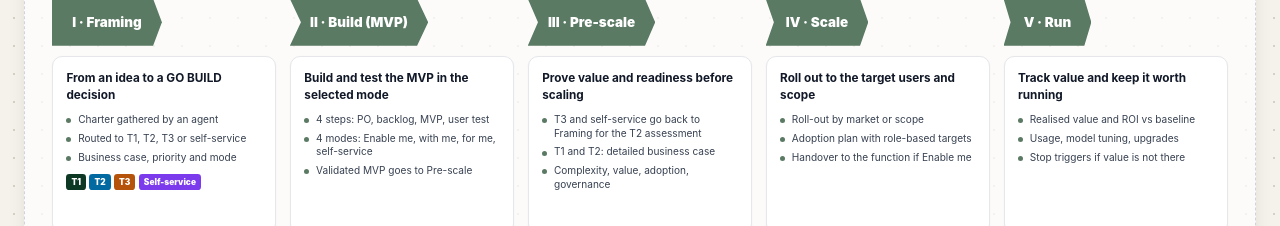
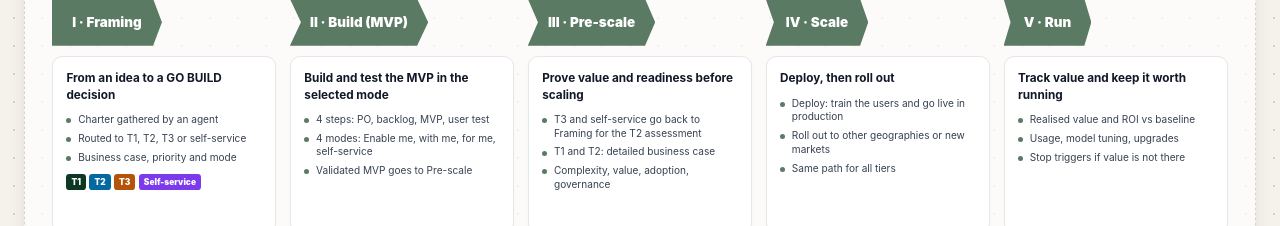
Before and after one commit to khakh101/opella, a Next.js app: page / in a window 1280 px wide. Shown: the part 365-591 px from the top of the page. Built offline with nearby package versions, Linux system fonts and the light colour scheme; no server answers; the database is empty.

Commit message:
Miro tab: simpler Scale step, one path for all tiers
Co-Authored-By: Claude Sonnet 5.5 <noreply@anthropic.com>
Claude-Session: https://claude.ai/code/session_01A9QsN4KamrtzFxXR5HPfs2

```diff
--- a/src/components/miro/StepCanvases.tsx
+++ b/src/components/miro/StepCanvases.tsx
@@ -2,7 +2,7 @@
 
 import React from "react";
 import { Bot, Lightbulb } from "lucide-react";
-import { ExampleCase, ExampleNoteKey, MODES, PATHS } from "@/lib/miroLifecycle";
+import { ExampleCase, ExampleNoteKey, MODES, PATHS, PATH_ORDER } from "@/lib/miroLifecycle";
 import { FlowArrow, GateDiamond, MiroCard, MiroFrame, Sticky } from "./MiroPrimitives";
 
 interface StepCanvasProps {
@@ -41,56 +41,51 @@ const AgentChip: React.FC<{ name: string; does: string }> = ({ name, does }) =>
 );
 
 // ---------------------------------------------------------------------
-// IV · Scale
+// IV · Scale: one line, the same path for all tiers
 // ---------------------------------------------------------------------
 
 export const ScaleCanvas: React.FC<StepCanvasProps> = () => (
-  <div className="flex items-center justify-center gap-4" style={{ width: 1400 }}>
-    <div className="flex flex-col items-center">
-      <div className="rounded-lg bg-pink-600 px-3 py-2 text-center text-xs font-black text-white shadow-md">
-        G5 passed
+  <div style={{ width: 1400 }}>
+    {/* One path for every tier */}
+    <div className="mb-6 flex items-center justify-center gap-3 text-xs font-bold text-gray-700">
+      <span className="font-black">Same path for all tiers</span>
+      {PATH_ORDER.map((p) => (
+        <span key={p} className="rounded px-2 py-1 text-[11px] font-black text-white" style={{ background: PATHS[p].color }}>
+          {PATHS[p].label}
+        </span>
+      ))}
+      <span className="font-normal text-gray-500">T3 and self-service arrive as T2</span>
     </div>
-    </div>
+
+    <div className="flex items-center justify-center gap-4">
+      <div className="rounded-lg bg-pink-600 px-3 py-2 text-center text-xs font-black text-white shadow-md">G5 passed</div>
       <FlowArrow width={40} />
 
-    <MiroFrame title="Roll out" className="w-[480px]">
+      <MiroFrame title="Deploy" className="w-[420px]">
         <div className="grid grid-cols-2 gap-4">
-        <Sticky color="green" tilt={-1} title="Roll out">
-          To the target users and scope, market by market.
+          <Sticky color="orange" tilt={-1} title="Train the users">
+            The target users are trained before they start.
           </Sticky>
-        <Sticky color="orange" tilt={1} title="Adoption plan">
-          Executed with role-based targets and training.
-        </Sticky>
-        <Sticky color="blue" tilt={1} title="Handover">
-          To the function where the mode requires it (Enable me).
-        </Sticky>
-        <Sticky color="green" tilt={-1} title="Run owner">
-          Named run owner and SLA support in place.
+          <Sticky color="green" tilt={1} title="Deploy in production">
+            The elements go live in production.
           </Sticky>
         </div>
       </MiroFrame>
 
       <FlowArrow width={40} />
 
-    <MiroFrame title="Enterprise discipline" className="w-[420px]">
+      <MiroFrame title="Roll out" className="w-[420px]">
         <div className="grid grid-cols-2 gap-4">
-        <Sticky color="yellow" tilt={1} title="Tranche funding">
-          Released by tranche, not upfront.
+          <Sticky color="blue" tilt={1} title="Other geographies">
+            Extend to another geography.
           </Sticky>
-        <Sticky color="yellow" tilt={-1} title="Planisware">
-          Portfolio roll-up for T1 and T2.
-        </Sticky>
-        <Sticky color="yellow" tilt={-1} title="Change Board">
-          Market roll-out approved.
-        </Sticky>
-        <Sticky color="yellow" tilt={1} title="Live tracking">
-          Risk, cost and adoption.
+          <Sticky color="blue" tilt={-1} title="New market">
+            Extend to a new market.
           </Sticky>
         </div>
       </MiroFrame>
 
       <FlowArrow width={40} />
-    <div>
       <MiroCard kicker="Next" title="V · Run" accent="#0d3824" style={{ width: 150 }}>
         Value tracked quarterly at G6.
       </MiroCard>
--- a/src/lib/miroLifecycle.ts
+++ b/src/lib/miroLifecycle.ts
@@ -223,11 +223,11 @@ export const STEPS: StepDef[] = [
     id: "scale",
     numeral: "IV",
     name: "Scale",
-    oneLiner: "Roll out to the target users and scope",
+    oneLiner: "Deploy, then roll out",
     bullets: [
-      "Roll-out by market or scope",
-      "Adoption plan with role-based targets",
-      "Handover to the function if Enable me",
+      "Deploy: train the users and go live in production",
+      "Roll out to other geographies or new markets",
+      "Same path for all tiers",
     ],
     gates: [],
     zone: "discipline",
```
Lines whose indentation alone changed are shown as unchanged.
